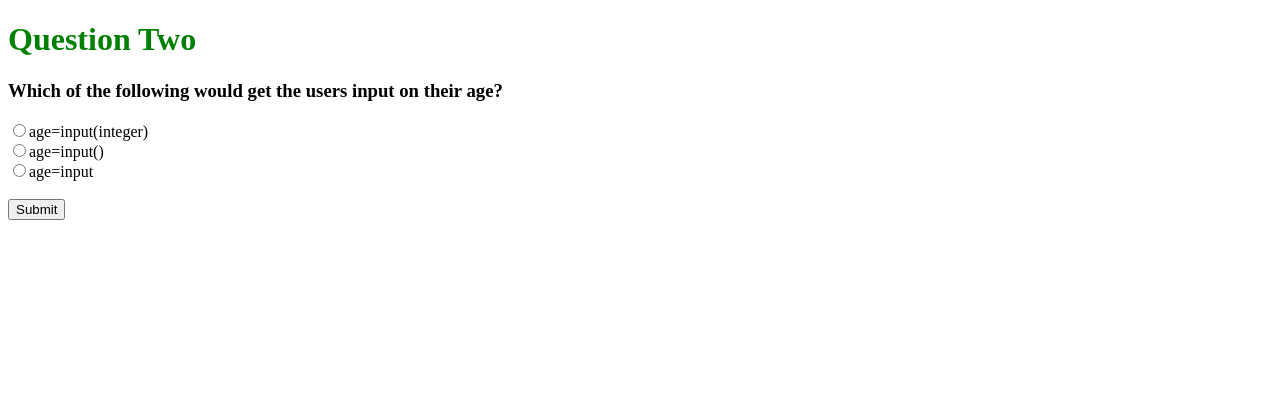
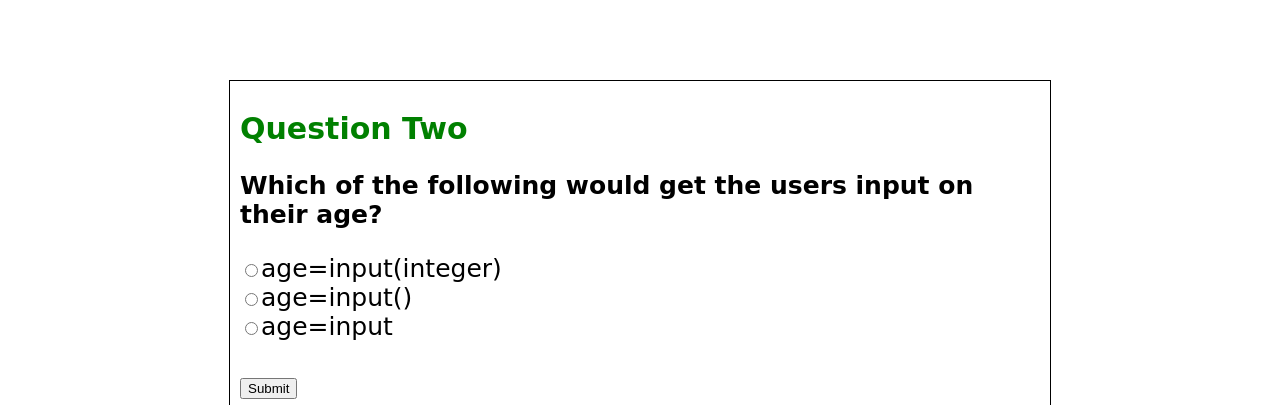
Before and after one commit to Roshni0/SummerHacks2020, a PHP site: page /python/indiv/partThreeQuestionTwo.php in a window 1280 px wide. Shown: the top 405 px of the page. Run offline with PHP 8.4, Linux system fonts and the light colour scheme.

Commit message:
Update partThreeQuestionTwo.php

```diff
--- a/python/indiv/partThreeQuestionTwo.php
+++ b/python/indiv/partThreeQuestionTwo.php
@@ -1,17 +1,41 @@
 <!DOCTYPE html>
 <html>
+<title>TeachMe</title>
 <head>
+<link rel="shortcut icon" href="logo.JPG" type="image/x-icon">
 </head>
+
 <body>
-      <h1 style="color:green;">Question Two</h1>
-      <h3>Which of the following would get the users input on their age?</h3>
-      <form>
+<style>
+div.a {
+  border: 1px solid black;
+}
+div.outer { position: relative; height: 2px; }
+div.outer img { position: fixed; right: 0; bottom: 0; }
+</style>
+<br>
+<br>
+<br>
+<br>
+<div class="a" style="max-width:800px;margin:auto;vertical-align: middle;padding:10px;">
+    <h1 style="color:green;font-family: 'Bubblegum Sans', cursive; font-size: 30px;">
+    Question Two
+    </h1>
+
+    <h3 style="font-family: 'Bubblegum Sans', cursive;font-size: 25px;">
+    Which of the following would get the users input on their age?
+    </h3>
+
+    <form style="font-family: 'Bubblegum Sans', cursive;font-size: 25px;">
     <input type="radio" name="Hello" id="w1"
             value="w1">age=input(integer)<br>
+
         <input type="radio" name="Hello" id="c1"
             value="c1">age=input()<br>
+
         <input type="radio" name="Hello" id="w2"
             value="w2">age=input<br><br>
+
         <button type="button" onclick="display()">
             Submit
         </button>
@@ -20,6 +44,10 @@
     <div id="disp" style=
         "color:green; font-size:18px; font-weight:bold;">
     </div>
+</div>
+<div class="outer">
+    <img src="coding.gif" height="100">
+ </div>
 </body>
     <script>
         function display() {
@@ -27,19 +55,23 @@
                 var partOne = "Good try but this is incorrect. Remember, you do not need to have the data type in the brackets";
                     var str = "Next Question";
                     var result = str.link("partThreeQuestionThree.php");
-                      document.getElementById("disp").innerHTML = partOne  + "      " + result;
+                    var total = partOne  + "      " + result;
+                    document.getElementById("disp").innerHTML = total.fontcolor("red")
+
             }
             else if(document.getElementById('w2').checked) {
                var partOne = "Almost! Not quite correct, remember the brackets";
                var str = "Next Question";
                     var result = str.link("partThreeQuestionThree.php");
-                      document.getElementById("disp").innerHTML = partOne  + "      " + result;
+                    var total = partOne  + "      " + result;
+                    document.getElementById("disp").innerHTML = total.fontcolor("red")
             }
             else if(document.getElementById('c1').checked) {
                 var partOne = "This is correct! ";
                 var str = "Next Question";
                     var result = str.link("partThreeQuestionThree.php");
-                      document.getElementById("disp").innerHTML = partOne  + "      " + result;
+                    var total = partOne  + "      " + result;
+                    document.getElementById("disp").innerHTML = total.fontcolor("green")
             }
             else {
                 var partOne = "The task was to get the users input for their age. So the correct answer would be the second option - age=input()";
```
Lines whose indentation alone changed are shown as unchanged.
